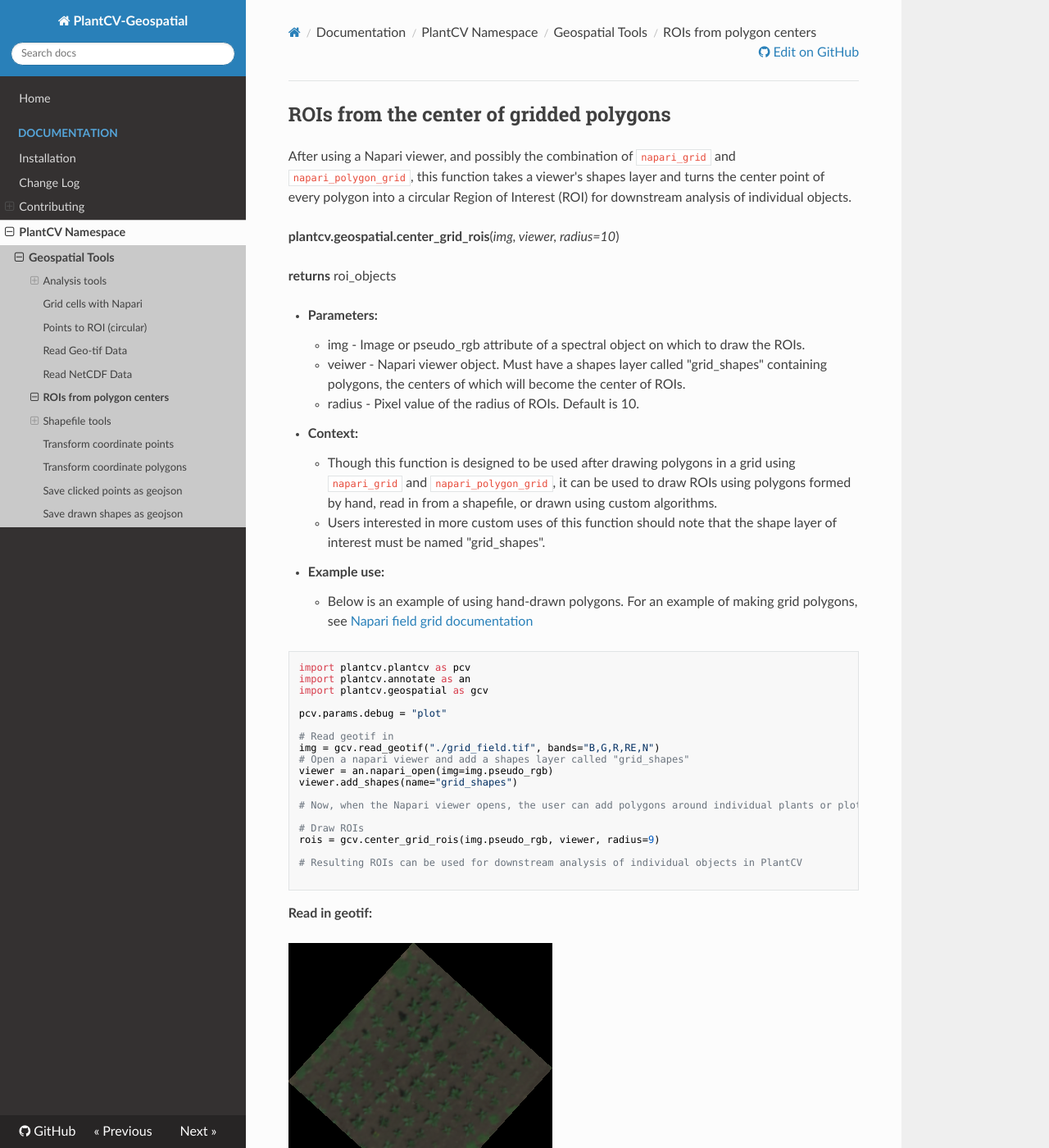
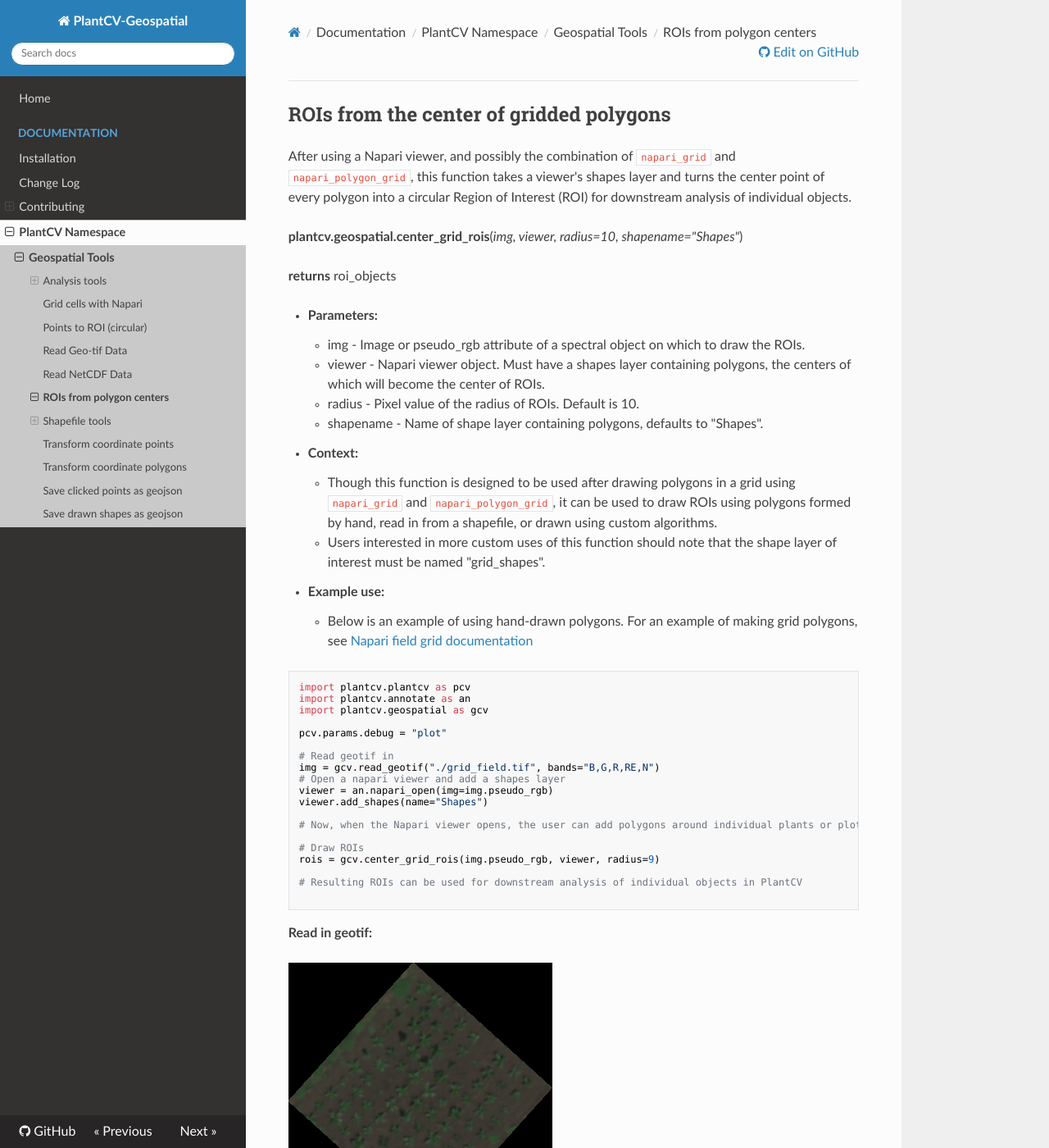
Before and after one commit to danforthcenter/plantcv-geospatial, an MkDocs documentation site: the page built from docs/center_grid_rois.md, in a window 1280 px wide and 1400 px high. Shown: the whole window at 82% size. Built offline with MkDocs 1.6.1, drawn with Linux system fonts in a browser that asks for light colours; nearby versions of some CDN libraries.

Commit message:
adding shapename argument and defaulting to "Shapes"

```diff
--- a/docs/center_grid_rois.md
+++ b/docs/center_grid_rois.md
@@ -2,14 +2,15 @@
 
 After using a Napari viewer, and possibly the combination of `napari_grid` and `napari_polygon_grid`, this function takes a viewer's shapes layer and turns the center point of every polygon into a circular Region of Interest (ROI) for downstream analysis of individual objects.
 
-**plantcv.geospatial.center_grid_rois**(*img, viewer, radius=10*)
+**plantcv.geospatial.center_grid_rois**(*img, viewer, radius=10, shapename="Shapes"*)
 
 **returns** roi_objects
 
 - **Parameters:**
     - img - Image or pseudo_rgb attribute of a spectral object on which to draw the ROIs.
-    - veiwer - Napari viewer object. Must have a shapes layer called "grid_shapes" containing polygons, the centers of which will become the center of ROIs.
+    - viewer - Napari viewer object. Must have a shapes layer containing polygons, the centers of which will become the center of ROIs.
     - radius - Pixel value of the radius of ROIs. Default is 10.
+	- shapename - Name of shape layer containing polygons, defaults to "Shapes".
 
 - **Context:**
     - Though this function is designed to be used after drawing polygons in a grid using `napari_grid` and `napari_polygon_grid`, it can be used to draw ROIs using polygons formed by hand, read in from a shapefile, or drawn using custom algorithms.
@@ -27,9 +28,9 @@ pcv.params.debug = "plot"
 
 # Read geotif in
 img = gcv.read_geotif("./grid_field.tif", bands="B,G,R,RE,N")
-# Open a napari viewer and add a shapes layer called "grid_shapes"
+# Open a napari viewer and add a shapes layer
 viewer = an.napari_open(img=img.pseudo_rgb)
-viewer.add_shapes(name="grid_shapes")
+viewer.add_shapes(name="Shapes")
 
 # Now, when the Napari viewer opens, the user can add polygons around individual plants or plots.
 
```
Also changed, not shown: 1 other file.
